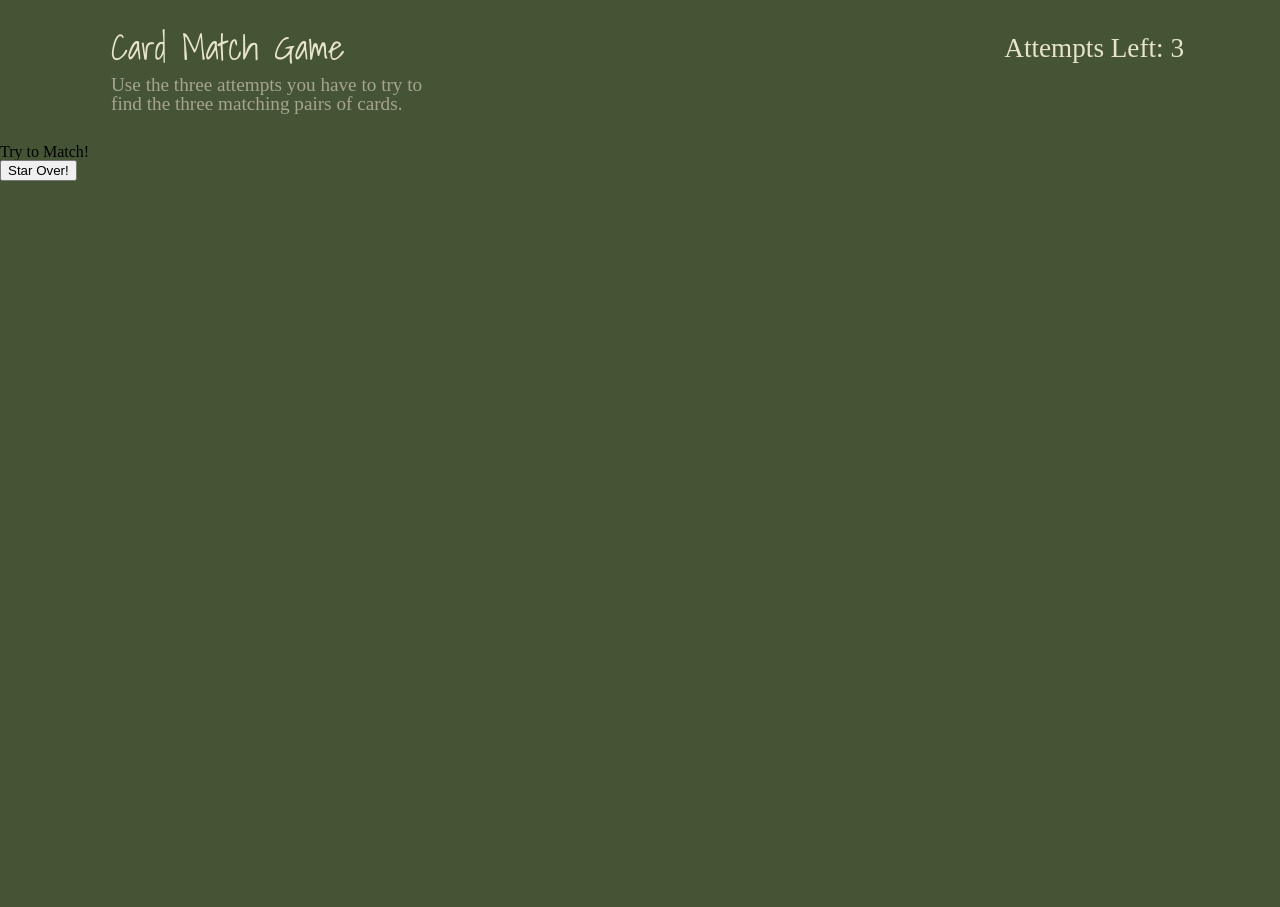
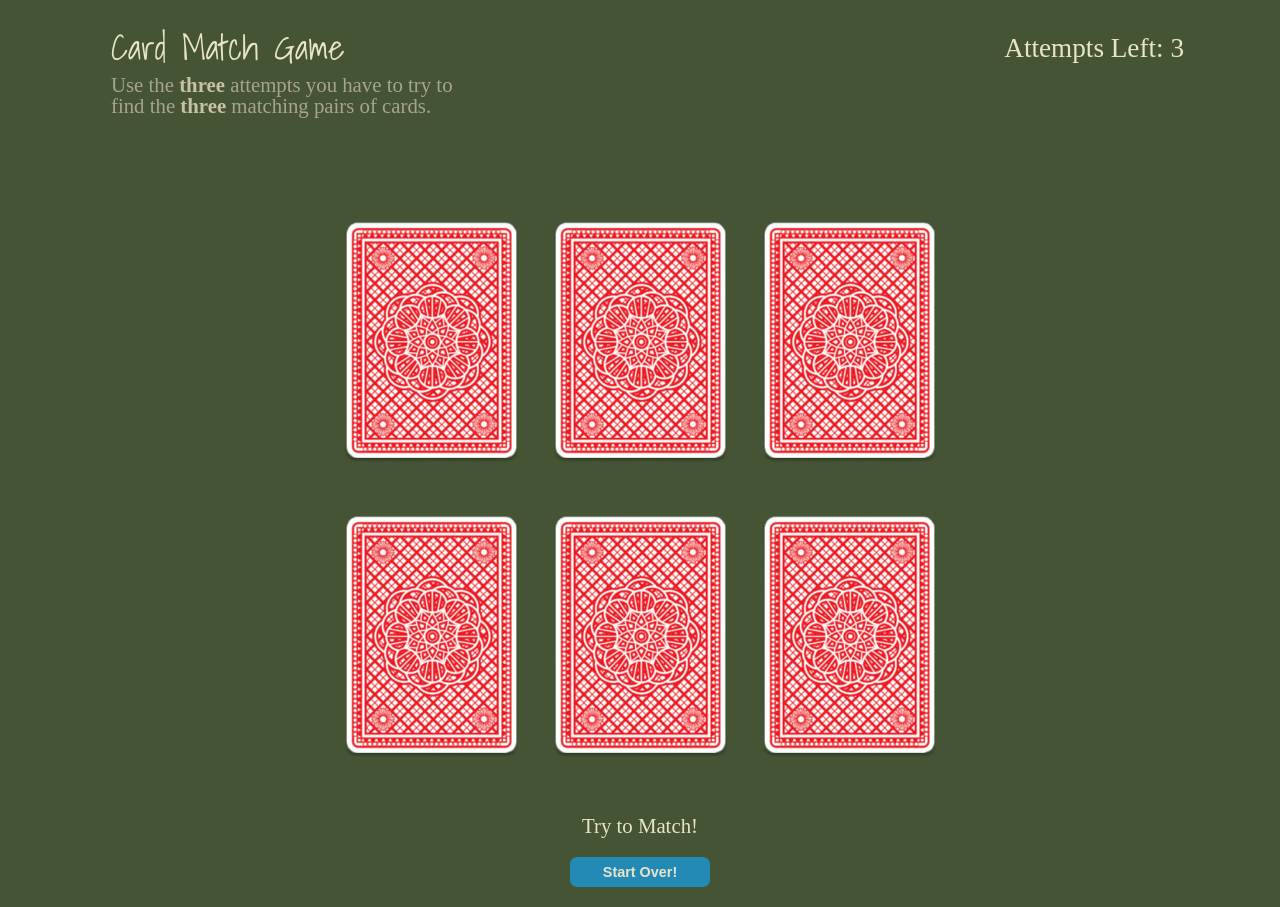
Before and after one commit to Kasador/card-match-game-FSO, a website built with webpack: page src/index.html in a window 1280 px wide. Before the commit the page ends 800 px from the top, so only its background shows below. Built offline with nearby package versions, Linux system fonts and the light colour scheme; a web font is replaced by a local one.

Commit message:
frontend >>> complete <<< styles, cards, layout, spacing, UI/UX, etc

```diff
--- a/package.json
+++ b/package.json
@@ -11,6 +11,7 @@
   "author": "",
   "license": "ISC",
   "devDependencies": {
+    "copy-webpack-plugin": "^12.0.2",
     "node-sass": "^9.0.0",
     "sass": "^1.82.0",
     "sass-loader": "^16.0.4",
--- a/src/index.html
+++ b/src/index.html
@@ -12,17 +12,26 @@
         <section>
             <section>
                 <h1 class="shadows-into-light-regular">Card Match Game</h1>
-                <p>Use the three attempts you have to try to <br> find the three matching pairs of cards.</p>
+                <p>Use the <strong>three</strong> attempts you have to try to <br> find the <strong>three</strong> matching pairs of cards.</p>
             </section>
             <h1 id="header-attempts-text">Attempts Left: 3</h1>
         </section>
     </header>
     <main> <!-- main section >>> cards -->
-
+        <section>
+            <img src="./assets/images/card-flip-back.png" alt="Card option to pick" class="card"/>
+            <img src="./assets/images/card-flip-back.png" alt="Card option to pick" class="card"/>
+            <img src="./assets/images/card-flip-back.png" alt="Card option to pick" class="card"/>
+        </section>
+        <section>
+            <img src="./assets/images/card-flip-back.png" alt="Card option to pick" class="card"/>
+            <img src="./assets/images/card-flip-back.png" alt="Card option to pick" class="card"/>
+            <img src="./assets/images/card-flip-back.png" alt="Card option to pick" class="card"/>
+        </section>
     </main>
     <footer> <!-- footer section >>> result text // button -->
-        <h1>Try to Match!</h1>
-        <button>Star Over!</button>
+        <h1 id="footer-results-text">Try to Match!</h1>
+        <button>Start Over!</button>
     </footer>
     <script src="bundle.js" defer></script> <!-- webpack compile script -->
 </body>
--- a/src/index.scss
+++ b/src/index.scss
@@ -7,16 +7,17 @@
 $color-bg: #455435; // army green, darkish
 $color-body: #E8E4C9; // dirty white
 $greyish-color: color-mix(in hsl, $color-body, grey 70%); // mix deprecated; use "color-mix" instead
+$highlight-color: color-mix(in hsl, $color-body, grey 40%);
 $color-card: #28282B; // dull black
 $color-button-bg: #238AB5; // dark baby blue
 
 // font variables >>>
 $font-size-extra-large: 2.2rem;
 $font-size-large: 1.7rem;
-$font-size-medium: 1.2rem;
+$font-size-medium: 1.3rem;
 $font-size-small: 0.9rem;
 
-body {
+body { // obviously, the body tag. Haha
     background-color: $color-bg;
     font-family: Open_Sans-normal;
 }
@@ -46,6 +47,11 @@ header { // header styles
                 font-size: $font-size-medium;
                 margin-top: 10px;
                 color: $greyish-color;
+
+                strong {
+                    font-weight: bold;
+                    color: $highlight-color;
+                }
             }
         }
 
@@ -61,3 +67,44 @@ header { // header styles
         }
     }
 }
+
+main { // main content >>> cards and the visual game
+    display: flex;
+    flex-direction: column;
+    align-items: center; // center the cards
+    margin-top: 50px;
+
+    section { // section styles for card wrapper
+        margin: 10px auto;
+
+        .card {
+            width: 175px;
+            margin: 15px;
+            cursor: pointer;
+        }
+    }
+}
+
+footer { // footer styles
+    display: flex;
+    flex-direction: column;
+    text-align: center;
+    margin-top: 30px;
+
+    #footer-results-text { // results text
+        font-size: $font-size-medium;
+        color: $color-body;
+    }
+    button { // button to start over
+        width: 140px;
+        font-size: $font-size-small;
+        margin: 20px auto;
+        padding: 5px 10px;
+        border: 2px solid $color-button-bg;
+        border-radius: 7px;
+        background-color: $color-button-bg;
+        color: $color-body;
+        font-weight: bold;
+        cursor: pointer;
+    }
+}
--- a/webpack.config.js
+++ b/webpack.config.js
@@ -1,5 +1,6 @@
 const path = require('path');
 const HtmlWebpackPlugin = require('html-webpack-plugin');
+const CopyWebpackPlugin = require('copy-webpack-plugin'); // for the copied assets folder
 
 module.exports = {
   entry: './src/index.ts',
@@ -39,6 +40,14 @@ module.exports = {
       template: './src/index.html',
       inject: false,
     }),
+    new CopyWebpackPlugin({
+      patterns: [
+        {
+          from: path.resolve(__dirname, 'assets'), // folder for assets to copy
+          to: path.resolve(__dirname, 'dist/assets'), // where to input the copied folder
+        },
+      ],
+    }),
   ],
   devServer: {
     static: {
```
Also changed, not shown: README.md, 1 other file.
